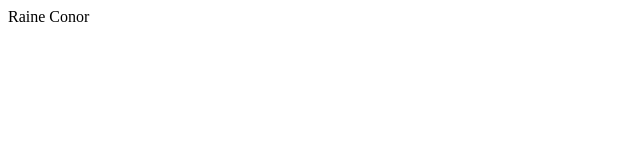
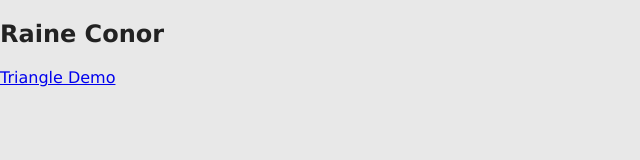
Before and after one commit to raineconor/raineconor.github.io, a plain HTML site: page index.html in a window 1280 px wide. Shown: the whole page, without its empty margins (0-640 px from the left). Drawn offline with Linux system fonts and the light colour scheme.

Commit message:
style home page and create link to triangle demo

```diff
--- /dev/null
+++ b/index.css
@@ -0,0 +1,11 @@
+* {
+    box-sizing: border-box;
+    outline: none;
+}
+
+body {
+    margin:0;
+    background-color: #e8e8e8;
+    font-family: Verdana, Geneva, Tahoma, sans-serif;
+    color:#222222;
+}
--- a/index.html
+++ b/index.html
@@ -2,8 +2,10 @@
 <html>
     <head>
         <title>Raine Conor</title>
+        <link rel="stylesheet" type="text/css" href="index.css" />
     </head>
     <body>
-        Raine Conor
+        <h2>Raine Conor</h2>
+        <a href="triangle/build/index.html">Triangle Demo</a>
     </body>
 </html>
```
